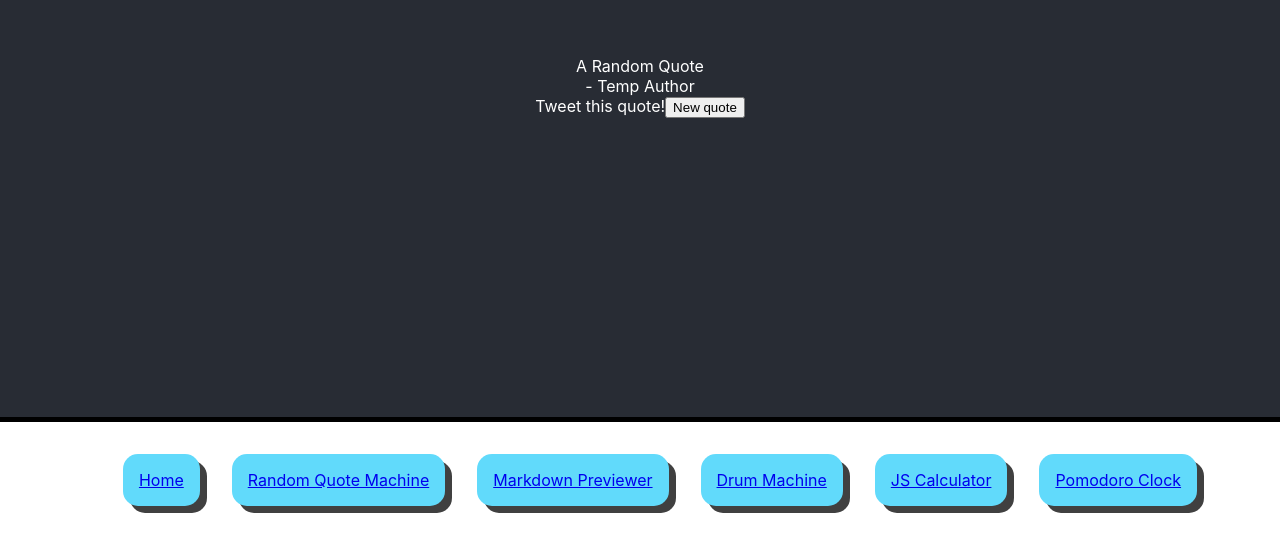
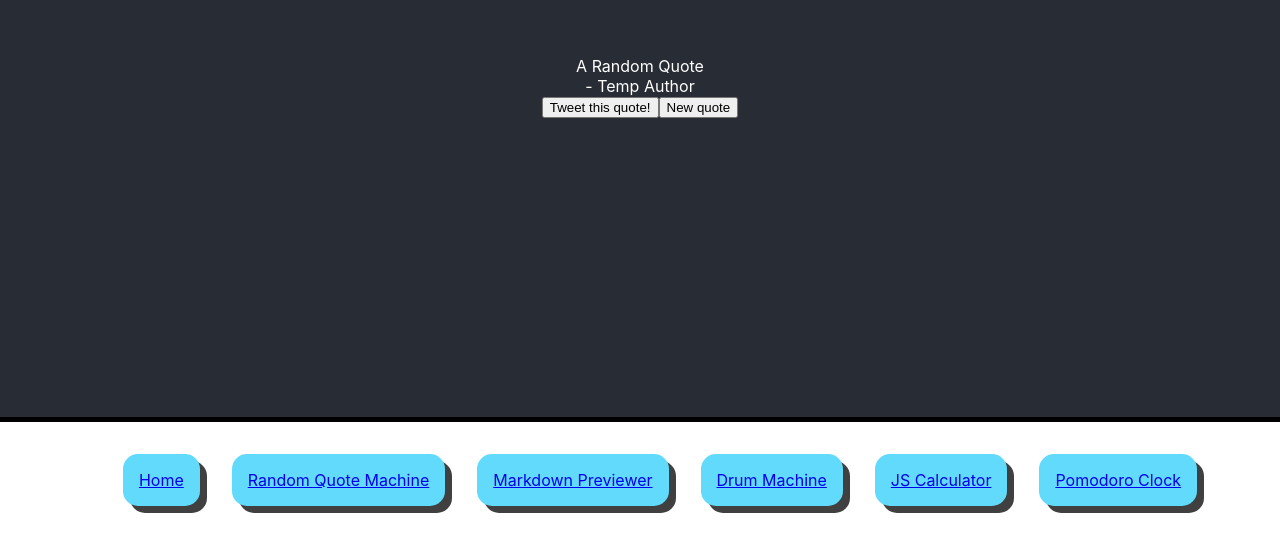
Before and after one commit to chiubaca/fcc-front-end-libs-challenge, a React (Create React App) app: page /random-quote-machine in a window 1280 px wide. Shown: the part 243-794 px from the top of the page. Built offline with nearby package versions, Linux system fonts and the light colour scheme; no server answers.

Commit message:
converted to buttons

```diff
--- a/src/pages/RandomQuoteMachine/index.js
+++ b/src/pages/RandomQuoteMachine/index.js
@@ -30,9 +30,9 @@ class RandomQuoteMachine extends React.Component {
           - <span id="author">{/* inject author here */}Temp Author</span>
         </div>
         <div id="buttons-container">
-          <a className="button" id="tweet-quote" title="Tweet this quote!" target="_blank">
+          <button className="button" id="tweet-quote" title="Tweet this quote!" target="_blank">
             Tweet this quote!
-          </a>
+          </button>
           <button className="button" id="new-quote">New quote</button>
         </div>
       </div>
```
